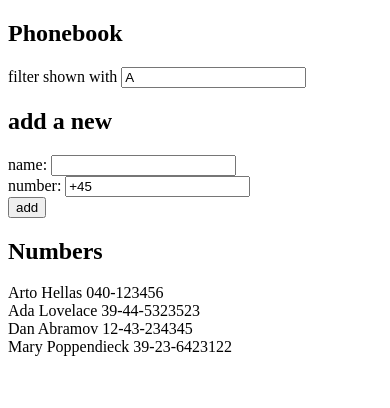
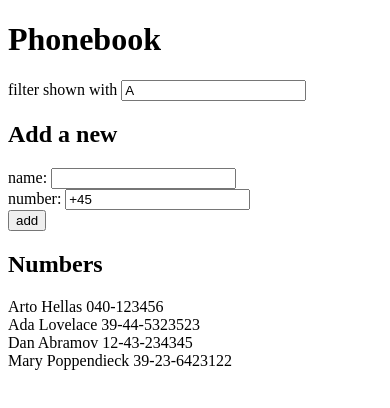
Before and after one commit to kthy/fullstackopen2020, a React (Create React App) app in the folder part2/phonebook/: page / in a window 390 px wide. Shown: the top 408 px of the page. Built offline with nearby package versions, Linux system fonts and the light colour scheme.

Commit message:
2.10: The Phonebook Step5

```diff
--- a/part2/phonebook/src/App.js
+++ b/part2/phonebook/src/App.js
@@ -1,6 +1,8 @@
 import React, { useState } from 'react'
 
-import Person from './components/Person'
+import Filter from './components/Filter'
+import PersonForm from './components/PersonForm'
+import Persons from './components/Persons'
 
 const App = () => {
   const [ persons, setPersons ] = useState([
@@ -39,24 +41,19 @@ const App = () => {
 
   return (
     <div>
-      <h2>Phonebook</h2>
-      <div>
-        filter shown with <input value={nameFilter} onChange={handleFilterChange} />
-      </div>
-      <h2>add a new</h2>
-      <form onSubmit={addPerson}>
-        <div>
-          name: <input value={newName} onChange={handleNameChange} />
-        </div>
-        <div>
-          number: <input value={newNumber} onChange={handleNumberChange} />
-        </div>
-        <div>
-          <button type="submit">add</button>
-        </div>
-      </form>
+      <h1>Phonebook</h1>
+      <Filter value={nameFilter} onChange={handleFilterChange} />
+
+      <h2>Add a new</h2>
+      <PersonForm
+        onSubmit={addPerson}
+        nameValue={newName}
+        onNameChange={handleNameChange}
+        numberValue={newNumber}
+        onNumberChange={handleNumberChange} />
+
       <h2>Numbers</h2>
-      {personsToShow.map(p => <Person key={p.name} personObj={p} />)}
+      <Persons persons={personsToShow} />
     </div>
   )
 }
--- /dev/null
+++ b/part2/phonebook/src/components/Filter.js
@@ -0,0 +1,11 @@
+import React from 'react'
+
+const Filter = ({ value, onChange }) => {
+  return (
+    <div>
+      filter shown with <input value={value} onChange={onChange} />
+    </div>
+  )
+}
+
+export default Filter
--- /dev/null
+++ b/part2/phonebook/src/components/PersonForm.js
@@ -0,0 +1,19 @@
+import React from 'react'
+
+const PersonForm = ({ onSubmit, nameValue, onNameChange, numberValue, onNumberChange }) => {
+  return (
+    <form onSubmit={onSubmit}>
+      <div>
+        name: <input value={nameValue} onChange={onNameChange} />
+      </div>
+      <div>
+        number: <input value={numberValue} onChange={onNumberChange} />
+      </div>
+      <div>
+        <button type="submit">add</button>
+      </div>
+    </form>
+  )
+}
+
+export default PersonForm
--- /dev/null
+++ b/part2/phonebook/src/components/Persons.js
@@ -0,0 +1,6 @@
+import React from 'react'
+import Person from './Person'
+
+const Persons = ({ persons }) => persons.map(p => <Person key={p.name} personObj={p} />)
+
+export default Persons
```
